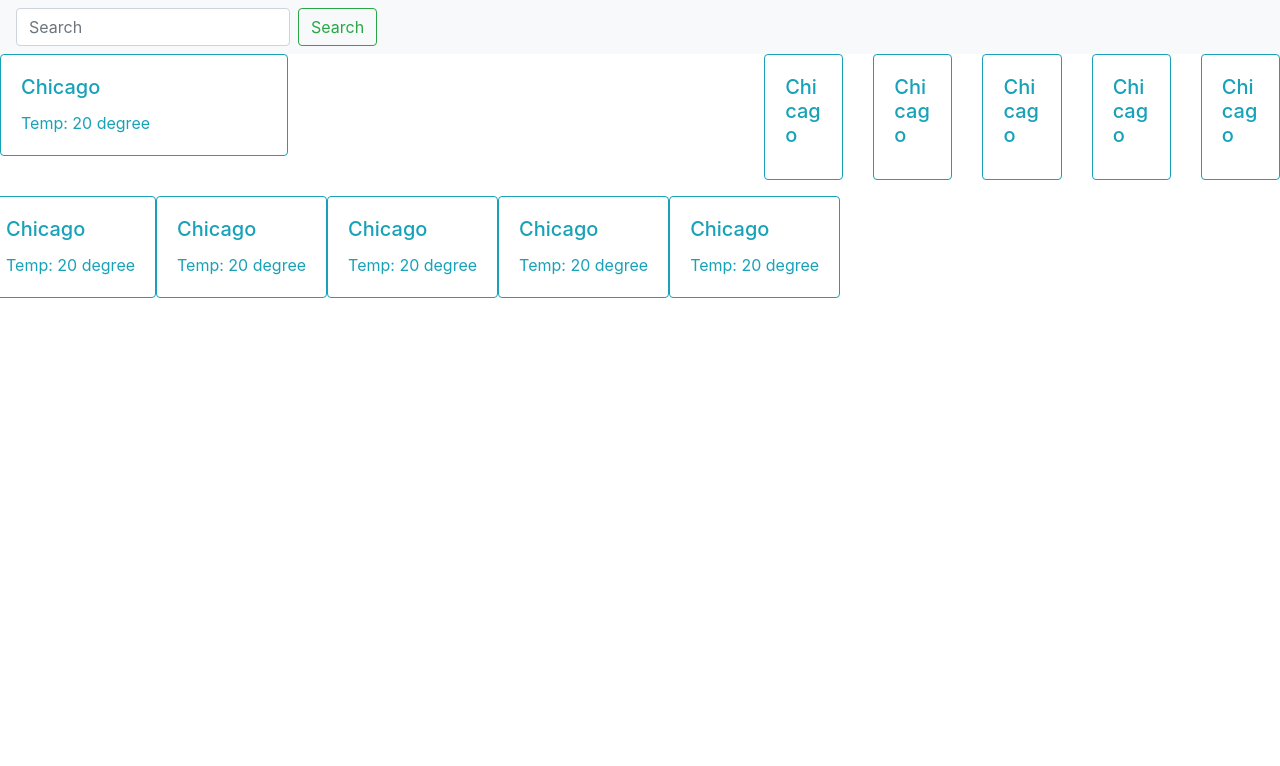
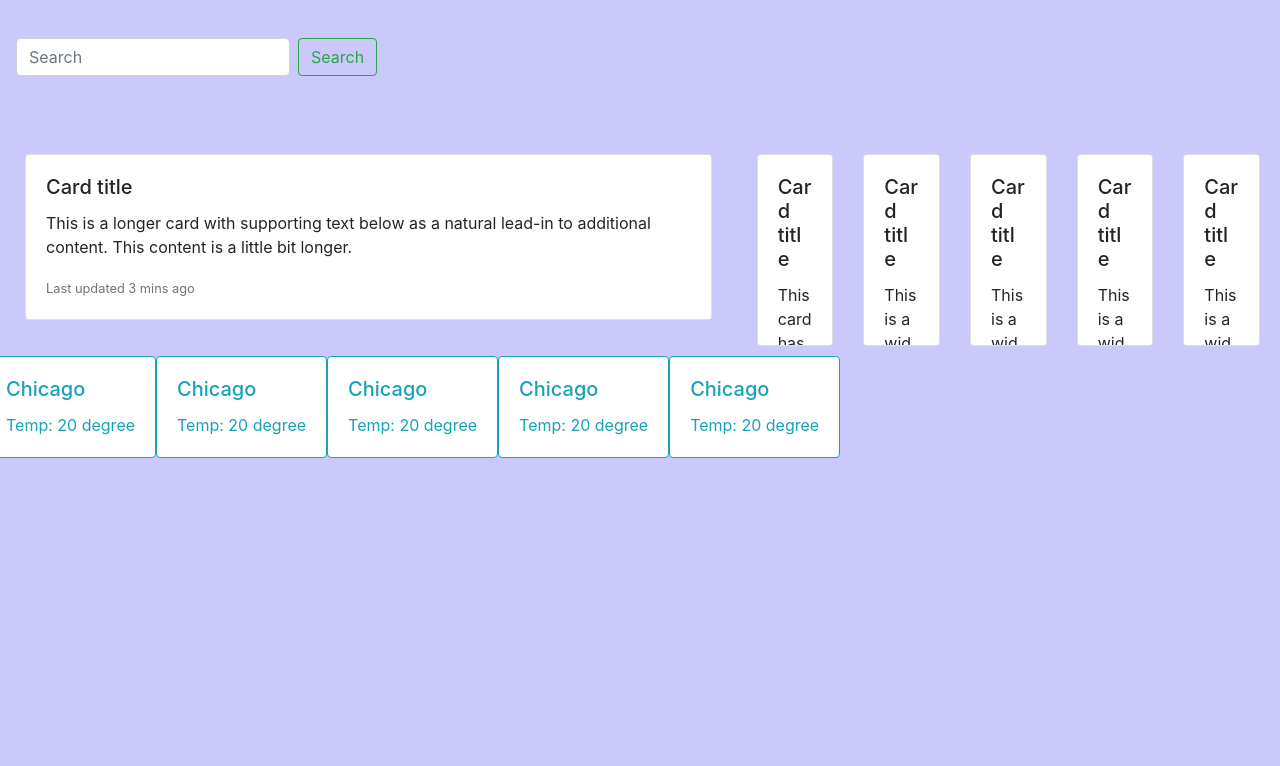
Before and after one commit to LeilaBouk/M6-WeatherApp, a plain HTML site: page index.html in a window 1280 px wide. Drawn offline with nearby package versions, Linux system fonts and the light colour scheme.

Commit message:
working on styling the cards

```diff
--- a/assets/css/style.css
+++ b/assets/css/style.css
@@ -0,0 +1,27 @@
+html, body {
+    background-color: #cbc8fc;
+    max-width: 100%;
+    overflow-x: hidden;
+}
+
+/* SEARCHBAR */
+
+.navbar {
+    margin-top: 30px;
+    margin-bottom: 60px;
+}
+
+
+/* MAIN WEATHER SECTION */
+
+.card-deck {
+    margin: 10px;
+    margin-right: 20px;
+}
+
+/* 5 DAY FORECAST */
+
+.forecast{
+    max-height: 12rem;
+    overflow: hidden;
+}
--- a/index.html
+++ b/index.html
@@ -6,13 +6,14 @@
     <meta name="viewport" content="width=device-width, initial-scale=1.0">
     <!-- Bootstrap -->
     <link rel="stylesheet" href="https://cdnjs.cloudflare.com/ajax/libs/twitter-bootstrap/4.5.0/css/bootstrap.min.css">
+    <link rel="stylesheet" href="./assets/css/style.css">
     <title>WeatherApp</title>
 </head>
 <body>
 
 <!-- HEADER SECTION -->
 <header>
-    <nav class="navbar navbar-light bg-light">
+    <nav class="navbar navbar-light">
         <form class="form-inline">
           <input class="form-control mr-sm-2" type="search" placeholder="Search" aria-label="Search">
           <button class="btn btn-outline-success my-2 my-sm-0" type="submit">Search</button>
@@ -24,11 +25,13 @@
 <div class="row">
 
   <!-- MAIN CARD -->
+  <div class="card-deck">
     <div class="col-7">
-<div class="card border-info mb-3" style="max-width: 18rem;">
-    <div class="card-body text-info">
-      <h5 class="card-title">Chicago</h5>
-      <p class="card-text">Temp: 20 degree</p>
+    <div class="card">
+      <div class="card-body">
+        <h5 class="card-title">Card title</h5>
+        <p class="card-text">This is a longer card with supporting text below as a natural lead-in to additional content. This content is a little bit longer.</p>
+        <p class="card-text"><small class="text-muted">Last updated 3 mins ago</small></p>
       </div>
     </div>
   </div>
@@ -36,55 +39,57 @@
 <!-- 5 DAY FORECAST -->
 
    <!-- Day 1 -->
-  <div class="col-1">
-    <div class="card border-info mb-3">
-        <div class="card-body text-info">
-          <h5 class="card-title">Chicago</h5>
-          <p class="card-text"></p>
-        </div>
+
+    <div class="card forecast">
+      <div class="card-body">
+        <h5 class="card-title">Card title</h5>
+        <p class="card-text">This card has supporting text below as a natural lead-in to additional content.</p>
+        <p class="card-text"><small class="text-muted">Last updated 3 mins ago</small></p>
       </div>
     </div>
 
    <!-- Day 2 -->
-    <div class="col-1">
-        <div class="card border-info mb-3">
-            <div class="card-body text-info">
-              <h5 class="card-title">Chicago</h5>
-              <p class="card-text"></p>
-            </div>
+
+    <div class="card forecast">
+      <div class="card-body">
+        <h5 class="card-title">Card title</h5>
+        <p class="card-text">This is a wider card with supporting text below as a natural lead-in to additional content. This card has even longer content than the first to show that equal height action.</p>
+        <p class="card-text"><small class="text-muted">Last updated 3 mins ago</small></p>
       </div>
     </div>
 
     <!-- Day 3 -->
-        <div class="col-1">
-            <div class="card border-info mb-3">
-                <div class="card-body text-info">
-                  <h5 class="card-title">Chicago</h5>
-                  <p class="card-text"></p>
-                </div>
+
+    <div class="card forecast">
+      <div class="card-body">
+        <h5 class="card-title">Card title</h5>
+        <p class="card-text">This is a wider card with supporting text below as a natural lead-in to additional content. This card has even longer content than the first to show that equal height action.</p>
+        <p class="card-text"><small class="text-muted">Last updated 3 mins ago</small></p>
       </div>
     </div>
 
    <!-- Day 4 -->
-            <div class="col-1">
-                <div class="card border-info mb-3">
-                    <div class="card-body text-info">
-                      <h5 class="card-title">Chicago</h5>
-                      <p class="card-text"></p>
-                    </div>
+
+    <div class="card forecast">
+      <div class="card-body">
+        <h5 class="card-title">Card title</h5>
+        <p class="card-text">This is a wider card with supporting text below as a natural lead-in to additional content. This card has even longer content than the first to show that equal height action.</p>
+        <p class="card-text"><small class="text-muted">Last updated 3 mins ago</small></p>
       </div>
     </div>
 
     <!-- Day 5 -->
-                <div class="col-1">
-                    <div class="card border-info mb-3">
-                        <div class="card-body text-info">
-                          <h5 class="card-title">Chicago</h5>
-                          <p class="card-text"></p>
-                        </div>
+
+    <div class="card forecast">
+      <div class="card-body">
+        <h5 class="card-title">Card title</h5>
+        <p class="card-text">This is a wider card with supporting text below as a natural lead-in to additional content. This card has even longer content than the first to show that equal height action.</p>
+        <p class="card-text"><small class="text-muted">Last updated 3 mins ago</small></p>
       </div>
     </div>
 
+    <!-- Card deck + row end -->
+  </div>
 </div>
 
 <!-- RECENT SEARCHES SECTION -->
```
Lines whose indentation alone changed are shown as unchanged.
